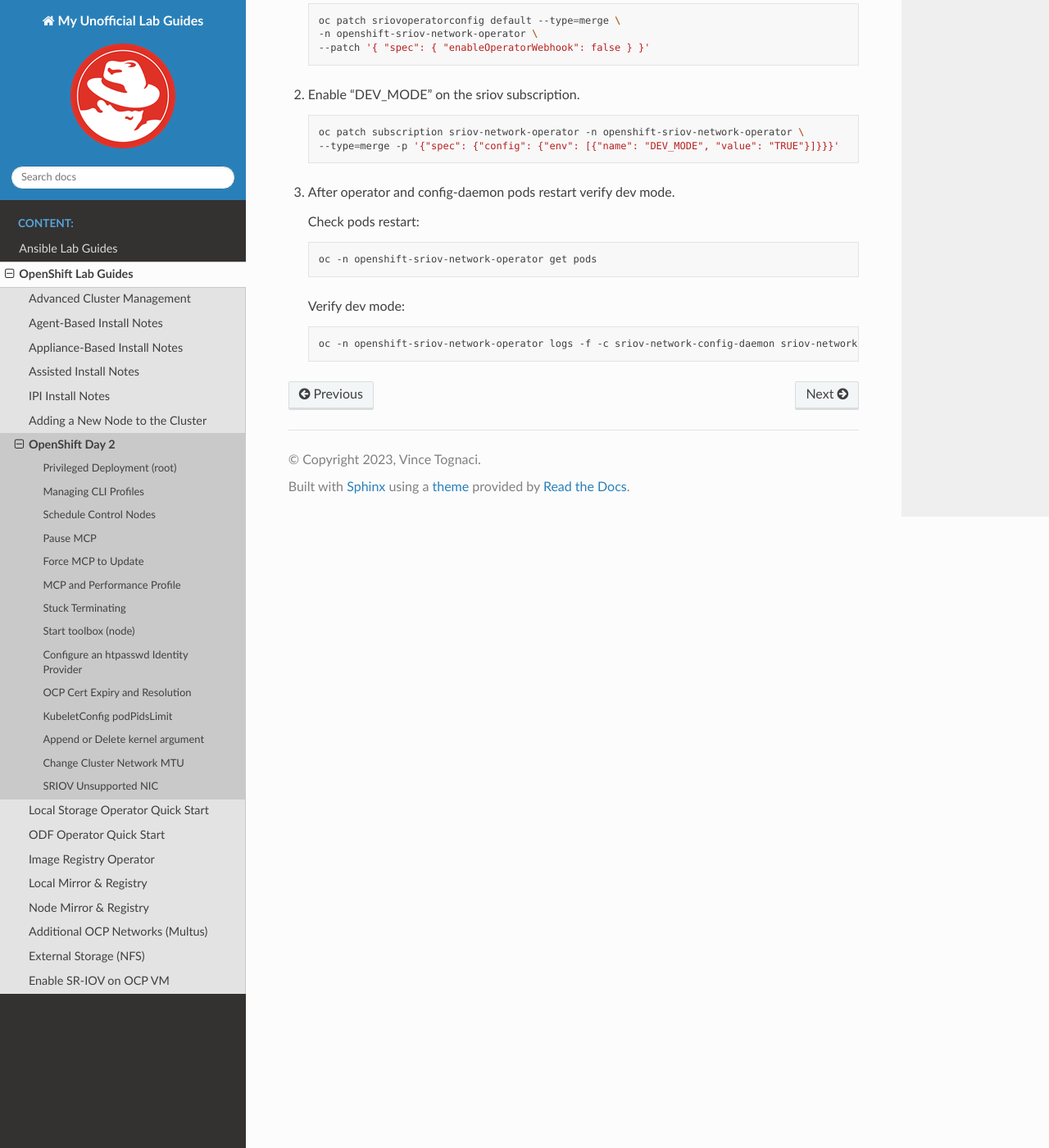
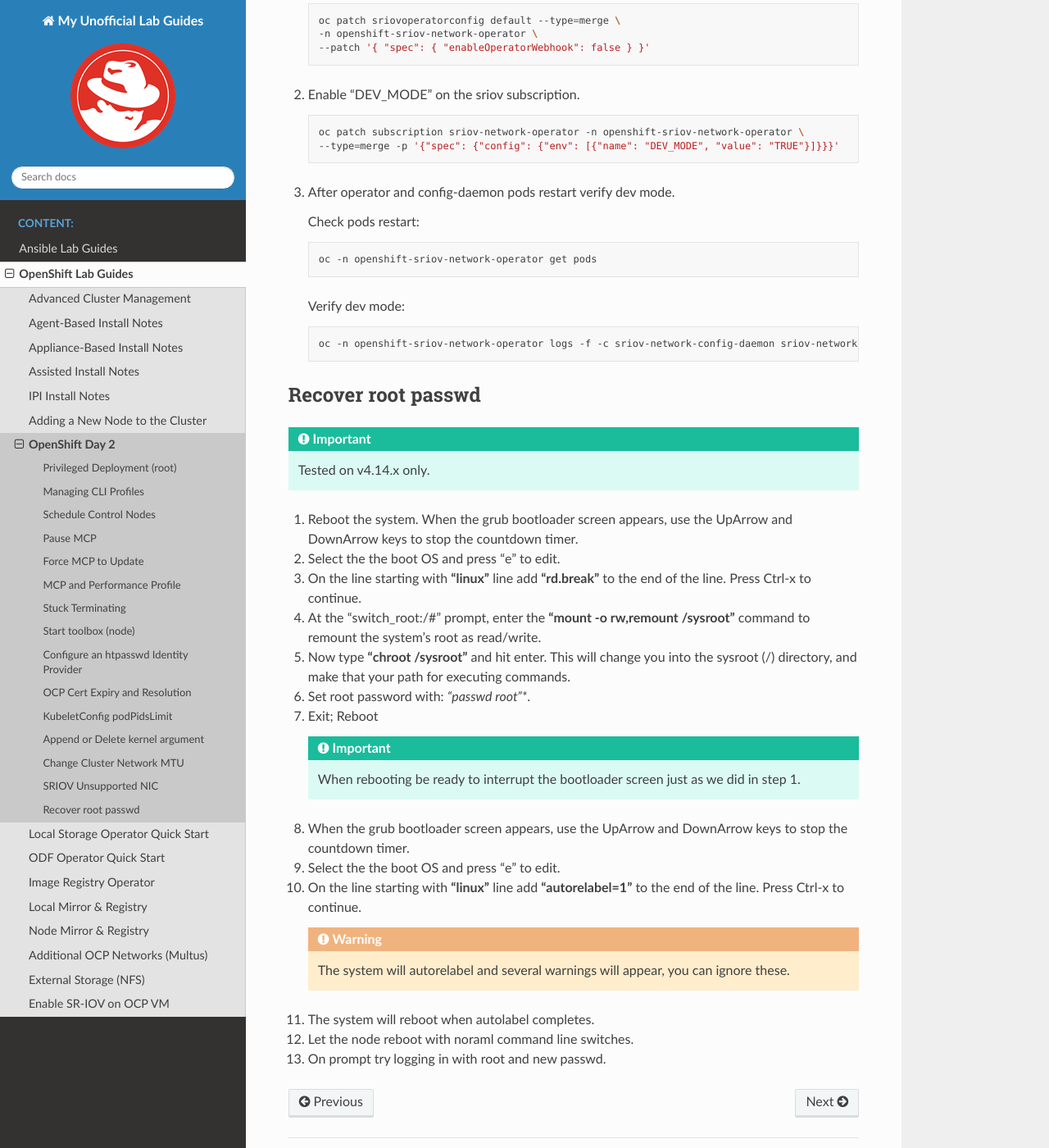
Before and after one commit to vtog/labGuides, a Sphinx documentation site: the page built from source/ocp/openshift-day2.rst, in a window 1280 px wide and 1400 px high, scrolled down 15272 px. Shown: the whole window at 82% size. Built offline with Sphinx 7.4.7 and the Read the Docs theme 2.0.0, drawn with Linux system fonts in a browser that asks for light colours; pages that are not in the unit, such as notebooks, are missing from menus.

Commit message:
ocp passwd recovery

```diff
--- a/source/ocp/openshift-day2.rst
+++ b/source/ocp/openshift-day2.rst
@@ -796,3 +796,46 @@
    .. code-block:: bash
 
       oc -n openshift-sriov-network-operator logs -f -c sriov-network-config-daemon sriov-network-config-daemon-xxxxx
+
+Recover root passwd
+-------------------
+
+.. important:: Tested on v4.14.x only.
+
+#. Reboot the system. When the grub bootloader screen appears, use the UpArrow
+   and DownArrow keys to stop the countdown timer.
+
+#. Select the the boot OS and press "e" to edit.
+
+#. On the line starting with **"linux"** line add **"rd.break"** to the end of
+   the line. Press Ctrl-x to continue.
+
+#. At the "switch_root:/#" prompt, enter the **"mount -o rw,remount /sysroot"**
+   command to remount the system’s root as read/write.
+
+#. Now type **"chroot /sysroot"** and hit enter. This will change you into the
+   sysroot (/) directory, and make that your path for executing commands.
+
+#. Set root password with: *"passwd root"**.
+
+#. Exit; Reboot
+
+   .. important:: When rebooting be ready to interrupt the bootloader screen
+      just as we did in step 1.
+
+#. When the grub bootloader screen appears, use the UpArrow and DownArrow keys
+   to stop the countdown timer.
+
+#. Select the the boot OS and press "e" to edit.
+
+#. On the line starting with **"linux"** line add **"autorelabel=1"** to the
+   end of the line. Press Ctrl-x to continue.
+
+   .. warning:: The system will autorelabel and several warnings will appear,
+      you can ignore these.
+
+#. The system will reboot when autolabel completes.
+
+#. Let the node reboot with noraml command line switches.
+
+#. On prompt try logging in with root and new passwd.
```
